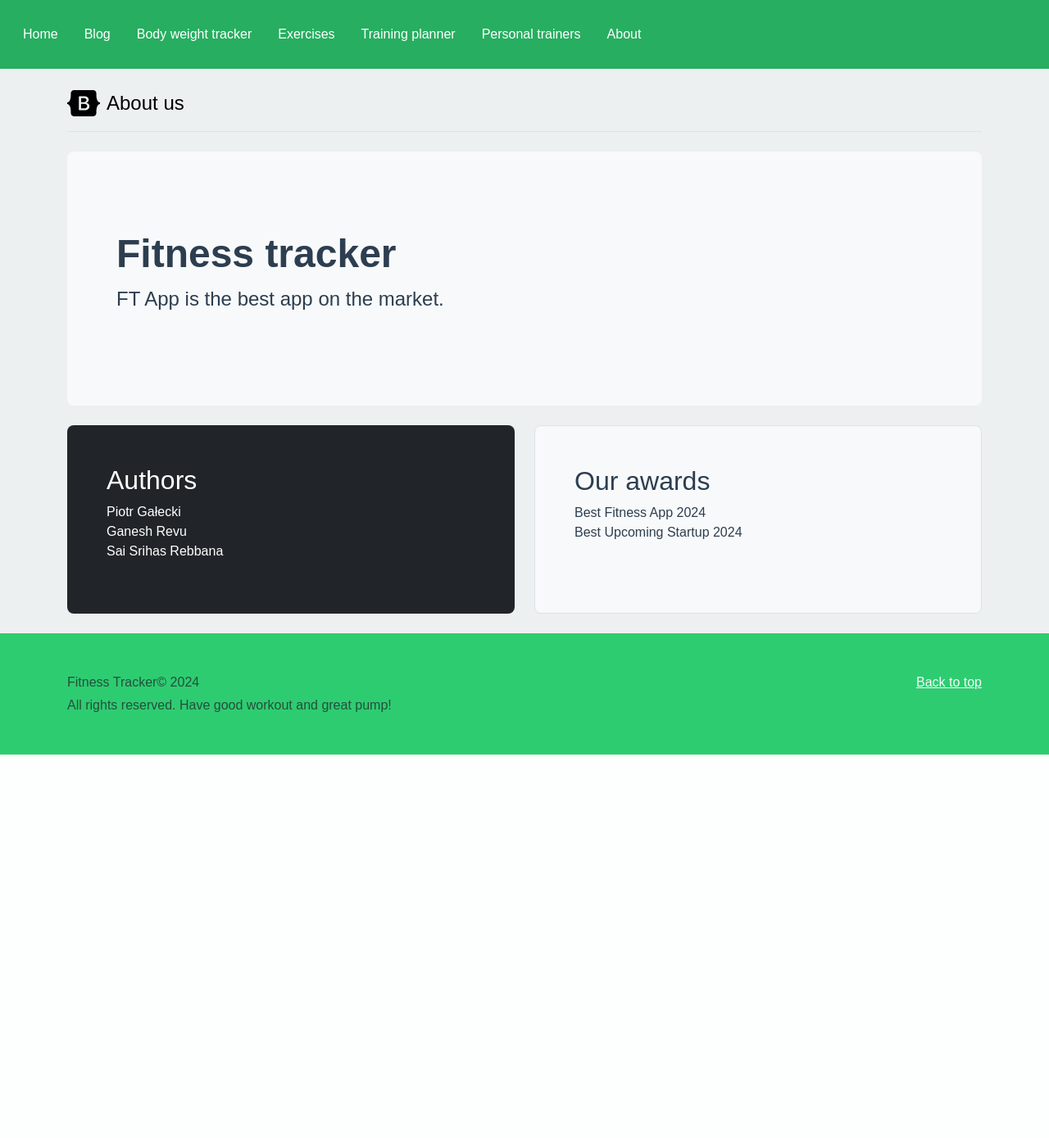
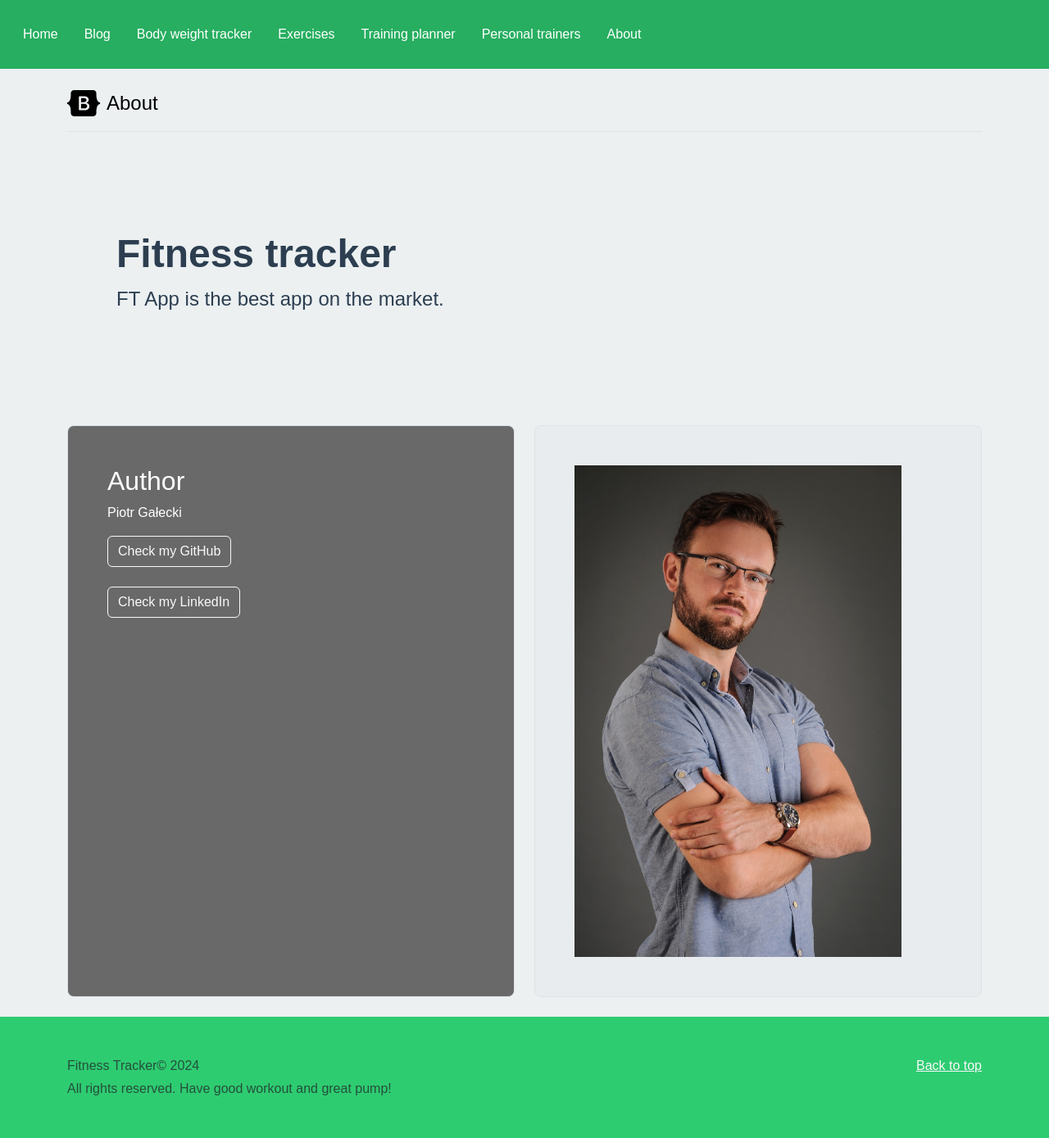
Before and after one commit to piotr-GG/fitness_tracker, a Flask app: page /about/ in a window 1280 px wide. Shown: the whole page at 82% size. Before the commit the page ends 921 px from the top, so only its background shows below. Run offline with Flask 3, Linux system fonts and the light colour scheme; some libraries are stand-ins or nearby versions.

Commit message:
Updated about page

```diff
--- a/ft_app/templates/about/index.html
+++ b/ft_app/templates/about/index.html
@@ -10,11 +10,11 @@
     <header class="pb-3 mb-4 border-bottom">
       <a href="/" class="d-flex align-items-center text-body-emphasis text-decoration-none">
         <svg xmlns="http://www.w3.org/2000/svg" width="40" height="32" class="me-2" viewBox="0 0 118 94" role="img"><title>Bootstrap</title><path fill-rule="evenodd" clip-rule="evenodd" d="M24.509 0c-6.733 0-11.715 5.893-11.492 12.284.214 6.14-.064 14.092-2.066 20.577C8.943 39.365 5.547 43.485 0 44.014v5.972c5.547.529 8.943 4.649 10.951 11.153 2.002 6.485 2.28 14.437 2.066 20.577C12.794 88.106 17.776 94 24.51 94H93.5c6.733 0 11.714-5.893 11.491-12.284-.214-6.14.064-14.092 2.066-20.577 2.009-6.504 5.396-10.624 10.943-11.153v-5.972c-5.547-.529-8.934-4.649-10.943-11.153-2.002-6.484-2.28-14.437-2.066-20.577C105.214 5.894 100.233 0 93.5 0H24.508zM80 57.863C80 66.663 73.436 72 62.543 72H44a2 2 0 01-2-2V24a2 2 0 012-2h18.437c9.083 0 15.044 4.92 15.044 12.474 0 5.302-4.01 10.049-9.119 10.88v.277C75.317 46.394 80 51.21 80 57.863zM60.521 28.34H49.948v14.934h8.905c6.884 0 10.68-2.772 10.68-7.727 0-4.643-3.264-7.207-9.012-7.207zM49.948 49.2v16.458H60.91c7.167 0 10.964-2.876 10.964-8.281 0-5.406-3.903-8.178-11.425-8.178H49.948z" fill="currentColor"></path></svg>
-        <span class="fs-4">About us</span>
+        <span class="fs-4">About</span>
       </a>
     </header>
 
-    <div class="p-5 mb-4 bg-body-tertiary rounded-3">
+    <div class="p-5 mb-4  rounded-3">
       <div class="container-fluid py-5">
         <h1 class="display-5 fw-bold">Fitness tracker</h1>
         <p class="col-md-8 fs-4">
@@ -25,22 +25,18 @@
 
     <div class="row align-items-md-stretch">
       <div class="col-md-6">
-        <div class="h-100 p-5 text-bg-dark rounded-3">
-          <h2>Authors</h2>
+        <div class="h-100 p-5 border rounded-3" style="background-color: #696969; color: white;">
+          <h2>Author</h2>
           <p>
               Piotr Gałecki<br>
-              Ganesh Revu<br>
-              Sai Srihas Rebbana<br>
           </p>
+          <a href="https://github.com/piotr-GG" class="btn btn-outline-light">Check my GitHub</a><br><br>
+          <a href ="https://www.linkedin.com/in/galeckip/" class="btn btn-outline-light">Check my LinkedIn</a>
         </div>
       </div>
       <div class="col-md-6">
-        <div class="h-100 p-5 bg-body-tertiary border rounded-3">
-          <h2>Our awards</h2>
-          <p>
-              Best Fitness App 2024<br>
-              Best Upcoming Startup 2024<br>
-          </p>
+        <div class="h-100 p-5 bg-body-secondary border rounded-3">
+          <img src="{{ url_for('static', filename='img/piotr_g.jpg') }}" class="img-fluid" style="max-height: 600px">
         </div>
       </div>
     </div>
```
Also changed, not shown: ft_app/static/img/piotr_g.jpg (added).
